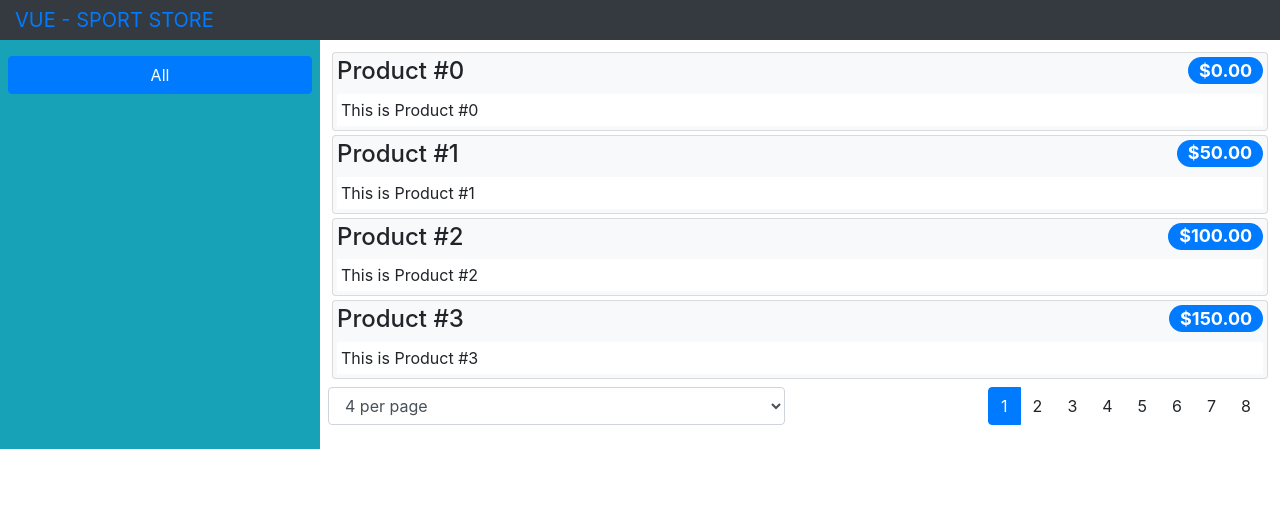
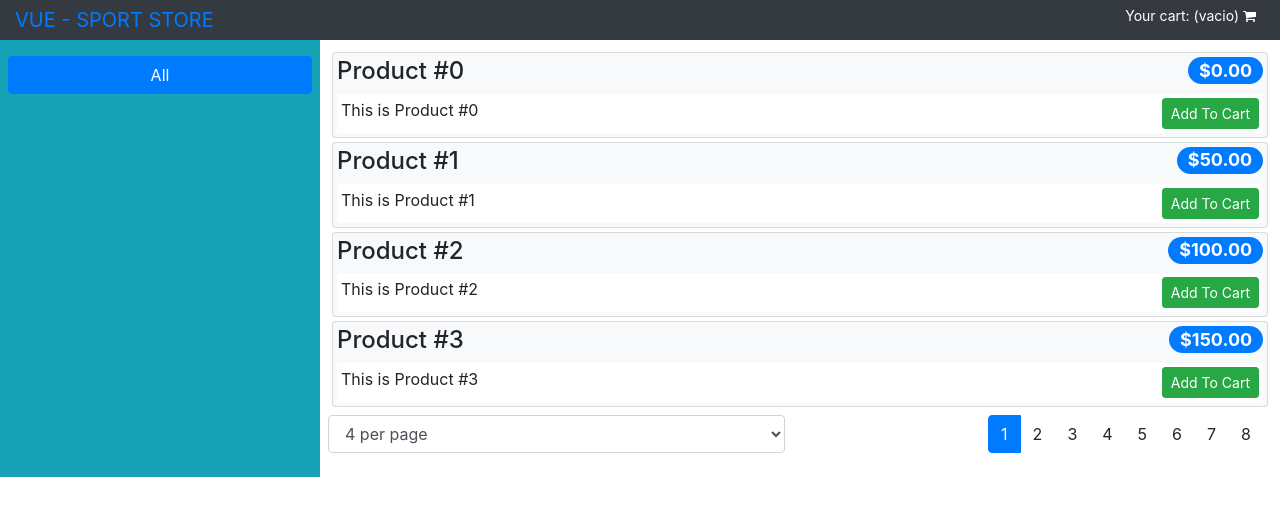
Before and after one commit to pedroobando/vue-sportstore, a Vue app: page / in a window 1280 px wide. Shown: the top 516 px of the page. Built offline with nearby package versions, Linux system fonts and the light colour scheme; no server answers.

Commit message:
Cart Summary

```diff
--- a/package.json
+++ b/package.json
@@ -6,8 +6,7 @@
     "serve": "vue-cli-service serve",
     "build": "vue-cli-service build",
     "lint": "vue-cli-service lint",
-    "json": "json-server src/data.js -p 3500 -m src/authMiddleware.js",
-    "dev":  "node_modules/.bin/concurrently --kill-other \"npm run json\" \"npm run serve\""
+    "json": "json-server src/data.js -p 3500 -m src/authMiddleware.js"
   },
   "dependencies": {
     "axios": "^0.18.0",
--- a/src/App.vue
+++ b/src/App.vue
@@ -8,12 +8,15 @@ import { mapActions } from "vuex";
 
 export default {
   name: 'app',
-  // components: { Store },
   methods: {
-    ...mapActions(["getData"])
+    ...mapActions({
+      getData: "getData",
+      initializeCart: "cart/initializeCart"
+    })
   },
   created() {
     this.getData();
+    this.initializeCart(this.$store);
   }
 }
 </script>
--- /dev/null
+++ b/src/components/CartSummary.vue
@@ -0,0 +1,33 @@
+<template>
+  <div class="float-right">
+    <small>
+      <router-link to="/cart" class="btn btn-sm bg-dark text-white" :disabled="itemCount == 0">
+        Your cart:
+        <span v-if="itemCount > 0">
+          {{ itemCount }} item(s) {{ totalPrice | currency }}
+        </span>
+        <span v-else>
+          (vacio)
+        </span>
+        <i class="fa fa-shopping-cart"></i>
+      </router-link>
+    </small>
+
+  </div>
+</template>
+
+<script>
+import { mapGetters } from 'vuex';
+export default {
+  computed: {
+    ...mapGetters({
+      itemCount: "cart/itemCount",
+      totalPrice: "cart/totalPrice"
+    })
+  }
+}
+</script>
+
+<style>
+
+</style>
--- a/src/components/ProductList.vue
+++ b/src/components/ProductList.vue
@@ -5,26 +5,36 @@
         {{p.name}}
         <span class="badge badge-pill badge-primary float-right">{{ p.price | currency }}</span>
       </h4>
-      <div class="card-text bg-white p-1">{{ p.description }}</div>
+      <div class="card-text bg-white p-1">
+        {{ p.description }}
+        <button class="btn btn-success btn-sm float-right" @click="handleProductAdd(p)">
+          Add To Cart
+        </button>
+      </div>
     </div>
     <page-controls />
   </div>
 </template>
 
 <script>
-import {mapState, mapGetters} from 'vuex';
+import { mapGetters, mapMutations} from 'vuex';
 import PageControls  from "./PageControls";
 
 export default {
   components: { PageControls },
   computed: {
-    ...mapState(["products"]),
+    // ...mapState(["products"]),
     ...mapGetters({ products: "processedProducts" })
   },
   filters: {
     currency(value) {
-      return new Intl.NumberFormat("en-US",
-        { style: "currency", currency: "USD" }).format(value);
+      return new Intl.NumberFormat("en-US", { style: "currency", currency: "USD" }).format(value);
+    }
+  },
+  methods: {
+    ...mapMutations({ addProduct: "cart/addProduct" }), handleProductAdd(product) {
+      this.addProduct(product);
+      this.$router.push("/cart");
     }
   }
 }
--- a/src/components/ShoppingCart.vue
+++ b/src/components/ShoppingCart.vue
@@ -1,15 +1,78 @@
 <template>
-  <h4 class="bg-primary text-white text-center p-2">
-    Placeholder for Cart
-  </h4>
+  <div class="container-fluid">
+    <div class="row">
+      <div class="col bg-dark text-white">
+        <a class="navbar-brand">SPORT STORE</a>
+      </div>
+    </div>
+    <div class="row">
+      <div class="col mt-2">
+        <h2 class="text-center">You Cart</h2>
+        <table class="table table-bordered table-striped p-2">
+          <thead>
+            <tr>
+              <th>Quantity</th><th>Product</th>
+              <th class="text-right">Price</th>
+              <th class="text-right">SubTotal</th>
+            </tr>
+          </thead>
+          <tbody>
+            <tr v-if="lines.length == 0">
+              <td colspan="4" class="text-center">
+                Your cart is empty
+              </td>
+            </tr>
+            <cart-line v-for="line in lines" :key="line.product.id" :line="line"
+              @quantity="handleQuantityChange(line, $event)" @remove="remove" />
+          </tbody>
+          <tfoot v-if="lines.length > 0">
+            <tr>
+              <td colspan="3" class="text-right">Total:</td>
+              <td class="text-right">
+                {{ totalPrice | currency }}
+              </td>
+            </tr>
+          </tfoot>
+        </table>
+      </div>
+    </div>
+    <div class="row">
+      <div class="col">
+        <div class="text-center">
+          <router-link to="/" class="btn btn-secondary m-1">
+            Continue Shopping
+          </router-link>
+          <router-link to="/checkout" class="btn btn-primary m-1"
+            :disabled="lines.length == 0">
+            Checkout
+          </router-link>
+        </div>
+      </div>
+    </div>
+  </div>
 </template>
 
 <script>
+import { mapState, mapMutations, mapGetters } from "vuex";
+import CartLine from "./ShoppingCartLine";
+
 export default {
+  components: { CartLine },
+  computed: {
+    ...mapState({ lines: (state) => state.cart.lines }),
+    ...mapGetters({ totalPrice: "cart/totalPrice"})
+  },
+  methods: {
+    ...mapMutations({
+      change: "cart/changeQuantity",
+      remove: "cart/removeProduct"
+    }),
+    handleQuantityChange(line, $event) {
+      this.change({ line, quantity: $event});
+    }
+  },
+  created: {
 
+  }
 }
 </script>
-
-<style>
-
-</style>
--- /dev/null
+++ b/src/components/ShoppingCartLine.vue
@@ -0,0 +1,53 @@
+<template>
+  <tr>
+    <td>
+      <input type="number" class="form-control-sm"
+        style="width:5em"
+        v-bind:value="qvalue"
+        @input="sendChangeEvent"/>
+    </td>
+    <td>{{ line.product.name }}</td>
+    <td class="text-right">
+      {{ line.product.price | currency }}
+    </td>
+    <td class="text-right">
+      {{(line.quantity * line.product.price) | currency }}
+    </td>
+    <td class="text-center">
+      <button class="btn btn-sm btn-danger" @click="sendRemoveEvent">
+        Remove
+      </button>
+    </td>
+  </tr>
+</template>
+
+<script>
+export default {
+  name: 'ShippingCartLine',
+  props: ["line"],
+  data() {
+    return {
+      qvalue: this.line.quantity
+    }
+  },
+  methods: {
+    sendChangeEvent($event) {
+      if ($event.target.value > 0) {
+        this.$emit("quantity", Number($event.target.value));
+        this.qvalue = $event.target.value;
+      } else {
+        this.$emit("quantity", 1);
+        this.qvalue = 1;
+        $event.target.value = this.qvalue;
+      }
+    },
+    sendRemoveEvent() {
+      this.$emit("remove", this.line);
+    }
+  }
+}
+</script>
+
+<style>
+
+</style>
--- a/src/components/Store.vue
+++ b/src/components/Store.vue
@@ -3,6 +3,7 @@
     <div class="row">
       <div class="col bg-dark text-white">
         <a href="" class="navbar-brand">VUE - SPORT STORE</a>
+        <cart-summary />
       </div>
     </div>
     <div class="row">
@@ -19,9 +20,11 @@
 <script>
 import ProductList from "./ProductList";
 import CategoryControls from "./CategoryControls";
+import CartSummary from "./CartSummary";
+
 export default {
   name: 'store',
-  components: { ProductList, CategoryControls }
+  components: { ProductList, CategoryControls, CartSummary }
 }
 </script>
 
--- a/src/data.js
+++ b/src/data.js
@@ -17,6 +17,10 @@ var data = [
 	{ id: 14, name: "Guante 30", category: "Sport", description: "Gold-plated, diamond-studded King", price: 1241 },
 	{ id: 15, name: "Bate", category: "Sport", description: "Gold-plated, diamond-studded King", price: 1241 },
 	{ id: 16, name: "Teclado", category: "Watersports", description: "Gold-plated, diamond-studded King", price: 940 },
+	{ id: 17, name: "Bandera Magallanes", category: "Soccer",description: "Give your playing field a professional touch",
+	price: 34.95 },
+	{ id: 18, name: "Damas Chinas", category: "Chess",description: "Give your playing field a professional touch",
+	price: 34.95 },
 
 ];
 
--- a/src/main.js
+++ b/src/main.js
@@ -4,6 +4,9 @@ import router from './router';
 import store from './store';
 
 Vue.config.productionTip = false
+
+Vue.filter("currency", (value) => new Intl.NumberFormat("es-US",
+  { style: "currency", currency: "USD"}).format(value));
 
 import "bootstrap/dist/css/bootstrap.min.css";
 import "font-awesome/css/font-awesome.min.css";
--- /dev/null
+++ b/src/store/cart.js
@@ -0,0 +1,50 @@
+export default {
+  namespaced: true,
+  state: {
+    lines: []
+  },
+  getters: {
+    itemCount:  (state) => state.lines.reduce((total, line) => total + line.quantity, 0),
+    totalPrice: (state) => state.lines.reduce((total, line) => total + (line.quantity * line.product.price), 0),
+  },
+  mutations: {
+    addProduct(state, product) {
+      let line = state.lines.find(line => line.product.id == product.id);
+      if (line != null) {
+        line.quantity++;
+      } else {
+        state.lines.push({ product: product, quantity: 1 });
+      }
+    },
+    changeQuantity(state, update) {
+      update.line.quantity = update.quantity;
+    },
+    removeProduct(state, lineToRemove) {
+      let index = state.lines.findIndex(line => line == lineToRemove);
+      if (index > -1) {
+        state.lines.splice(index, 1);
+      }
+    },
+    setCartData(state, data) {
+      state.lines = data;
+    }
+  },
+  actions: {
+    loadCartData(context) {
+      let data = localStorage.getItem("cart");
+      if (data != null) {
+        context.commit("setCartData", JSON.parse(data));
+      }
+    },
+    storeCartData(context) {
+      localStorage.setItem("cart", JSON.stringify(context.state.lines));
+    },
+    clearCartData(context) {
+      context.commit("setCartData", []);
+    },
+    initializeCart(context, store) {
+      context.dispatch("loadCartData");
+      store.watch(state => state.cart.lines, () => context.dispatch("storeCartData"), {deep: true});
+    }
+  }
+}
--- a/src/store/index.js
+++ b/src/store/index.js
@@ -1,7 +1,8 @@
 import Vue from 'vue';
 import Vuex from 'vuex';
+import Axios from 'axios';
 
-import Axios from 'axios';
+import CartModule from './cart';
 
 Vue.use(Vuex);
 
@@ -16,11 +17,11 @@ for (let i = 0; i <= 30; i++) {
     id: i, name: `Product #${i}`, category: `Category ${i % 3}`,
     description: `This is Product #${i}`, price: i * 50
   })
-
 }
 
 export default new Vuex.Store({
   strict: true,
+  modules: { cart: CartModule },
   state: {
     products: testData,
     categoriesData: [],
```
